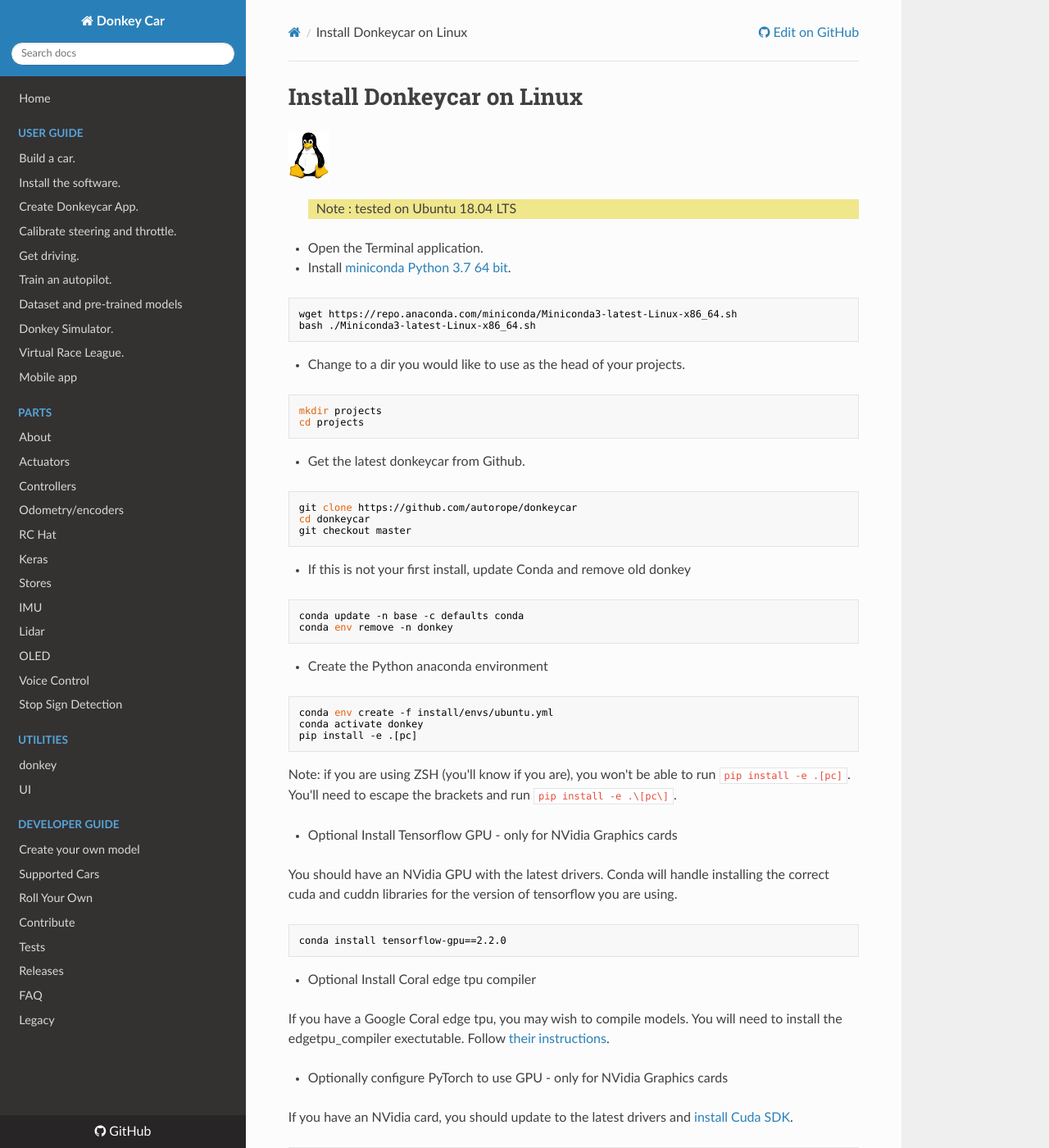
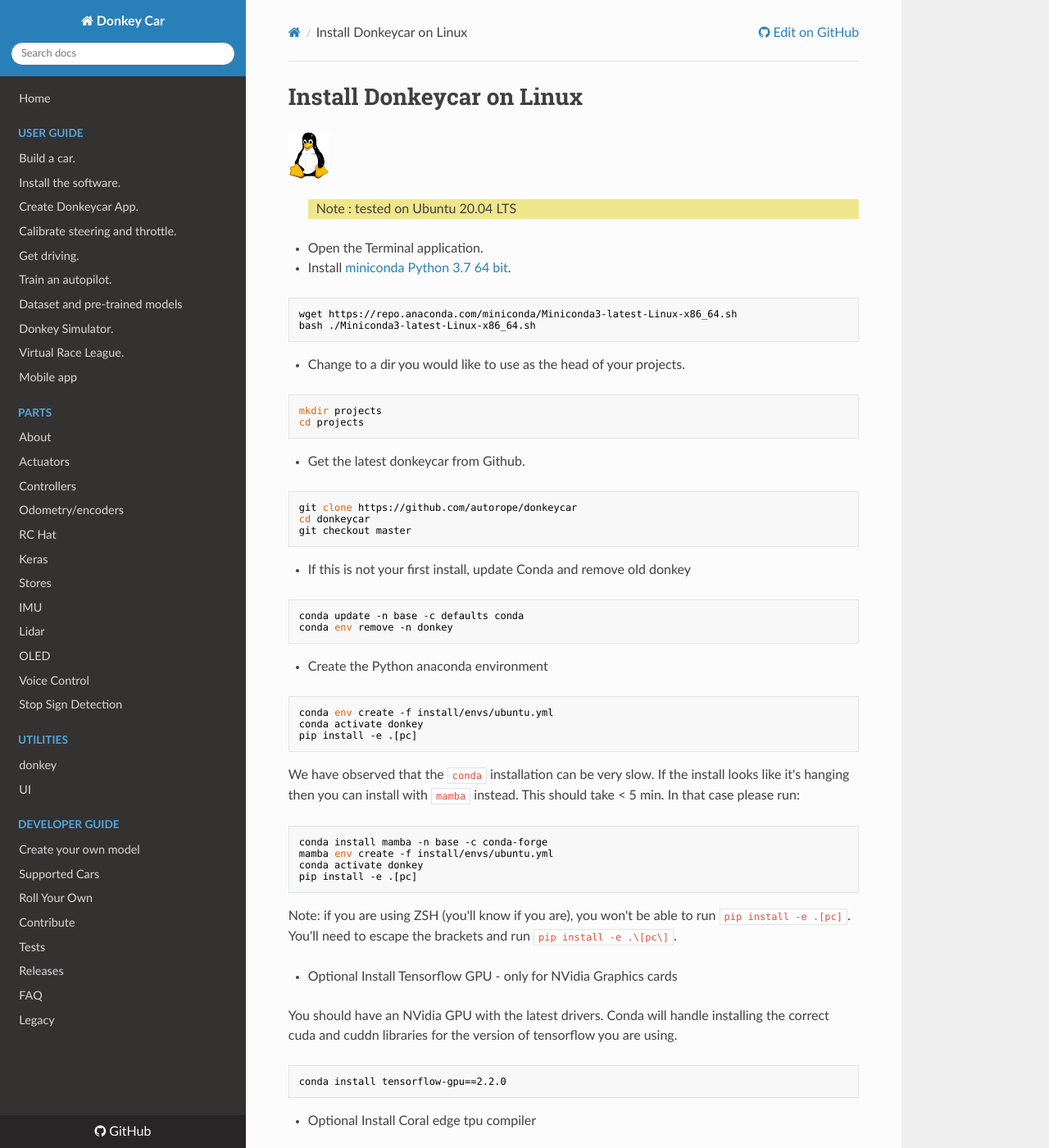
Before and after one commit to autorope/donkeydocs, an MkDocs documentation site: the page built from docs/guide/host_pc/setup_ubuntu.md, in a window 1280 px wide and 1400 px high. Shown: the whole window at 82% size. Built offline with MkDocs 1.6.1, drawn with Linux system fonts in a browser that asks for light colours; nearby versions of some CDN libraries; old or Windows-style settings are respelled for this version of MkDocs.

Commit message:
Add alternative mamba install

````diff
--- a/docs/guide/host_pc/setup_ubuntu.md
+++ b/docs/guide/host_pc/setup_ubuntu.md
@@ -2,7 +2,7 @@
 
 ![donkey](/assets/logos/linux_logo.png)
 
-> Note : tested on Ubuntu 18.04 LTS
+> Note : tested on Ubuntu 20.04 LTS
 
 * Open the Terminal application.
 
@@ -42,7 +42,18 @@ conda env create -f install/envs/ubuntu.yml
 conda activate donkey
 pip install -e .[pc]
 ```
-Note: if you are using ZSH (you'll know if you are), you won't be able to run `pip install -e .[pc]`. You'll need to escape the brackets and run `pip install -e .\[pc\]`.
+We have observed that the `conda` installation can be very slow. If the install looks like it's hanging
+then you can install with `mamba` instead. This should take < 5 min. In that case please run:
+```bash
+conda install mamba -n base -c conda-forge
+mamba env create -f install/envs/ubuntu.yml
+conda activate donkey
+pip install -e .[pc]
+```
+Note: if you are using ZSH (you'll know if you are), you won't be able to run `pip install -e .[pc]`.
+You'll need to escape the brackets and run `pip install -e .\[pc\]`.
+
+
 
 * Optional Install Tensorflow GPU - only for NVidia Graphics cards
 
````
